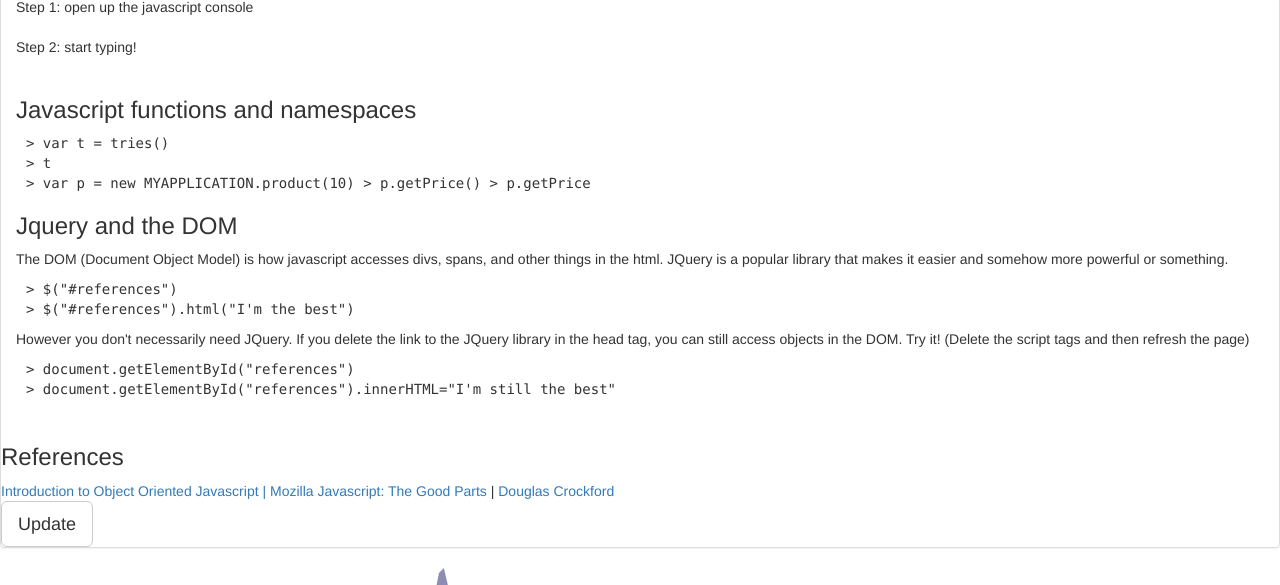
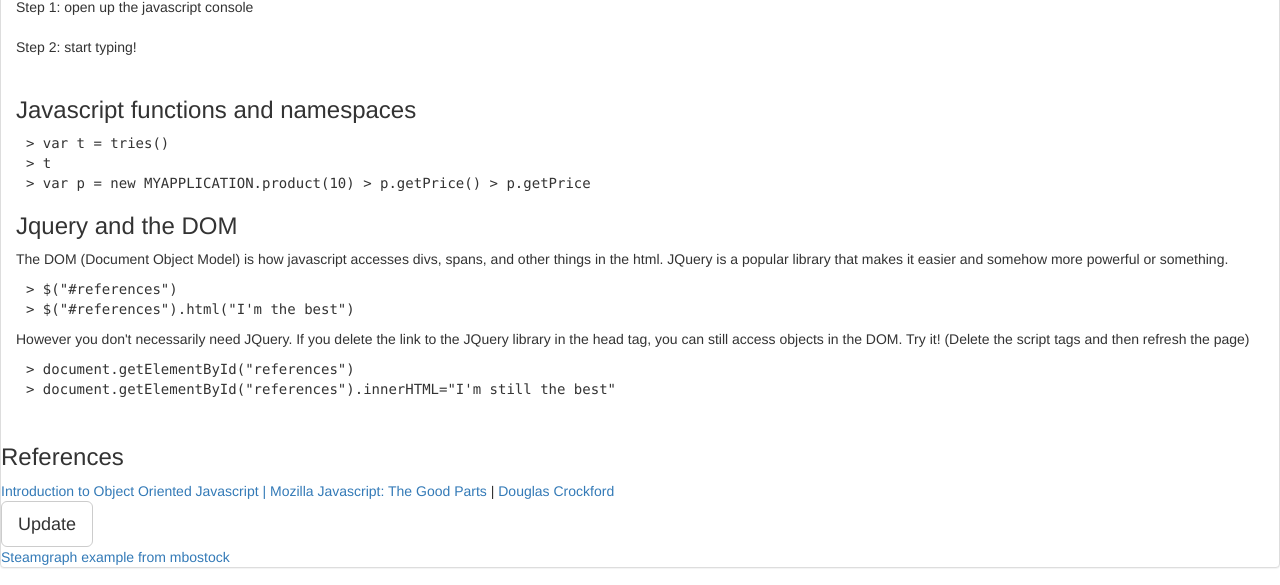
Before and after one commit to mirthbottle/d3js_world, a plain HTML site: page index_bs.html in a window 1280 px wide. Shown: the part 135-720 px from the top of the page. Drawn offline with nearby package versions, Linux system fonts and the light colour scheme.

Commit message:
added credits

```diff
--- a/index_bs.html
+++ b/index_bs.html
@@ -46,6 +46,9 @@
 	  Javascript: The Good Parts</a> |
 	<a href="http://javascript.crockford.com/">Douglas Crockford</a><br>
 	<button class="btn btn-default btn-lg" onclick="transition()" >Update</button>
+	<div>
+	  <a href="http://bl.ocks.org/mbostock/4060954">Steamgraph example from mbostock</a>
+	</div>
       </div>
     </div>
   </body>
```
